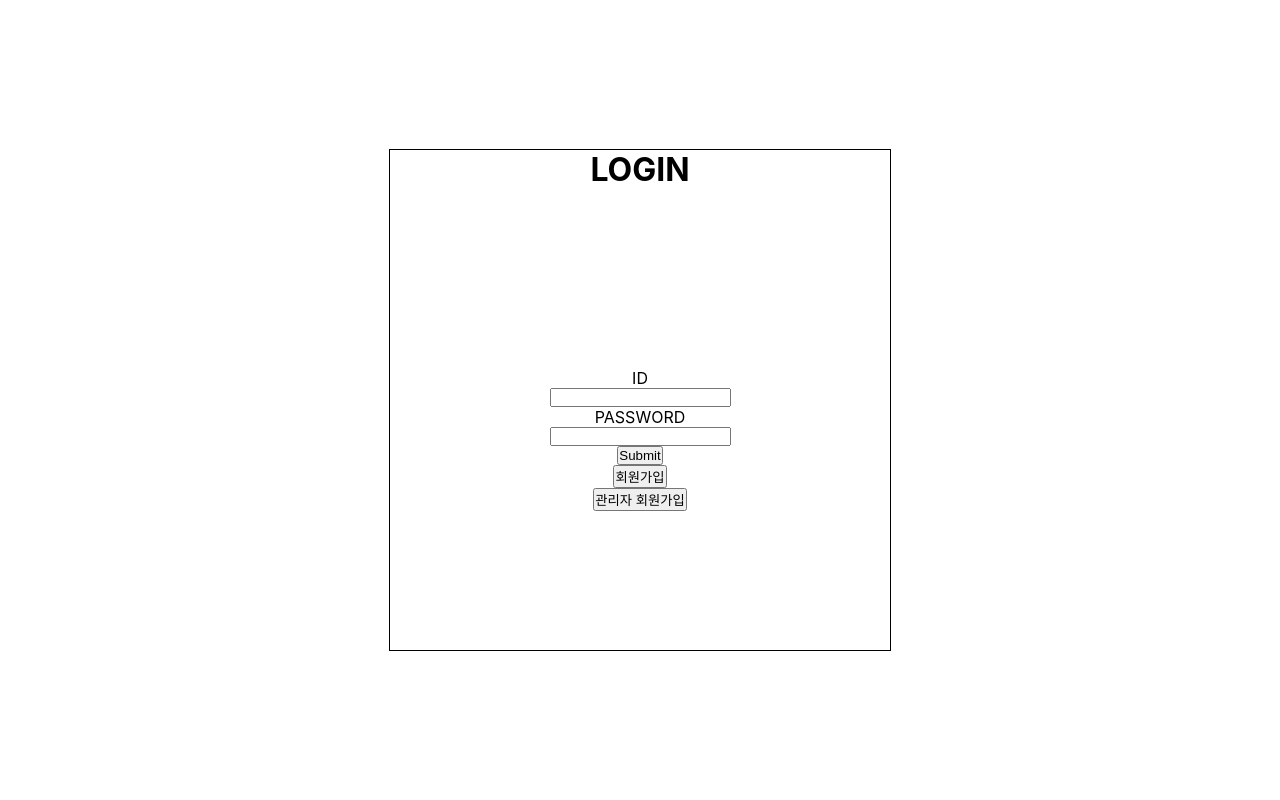
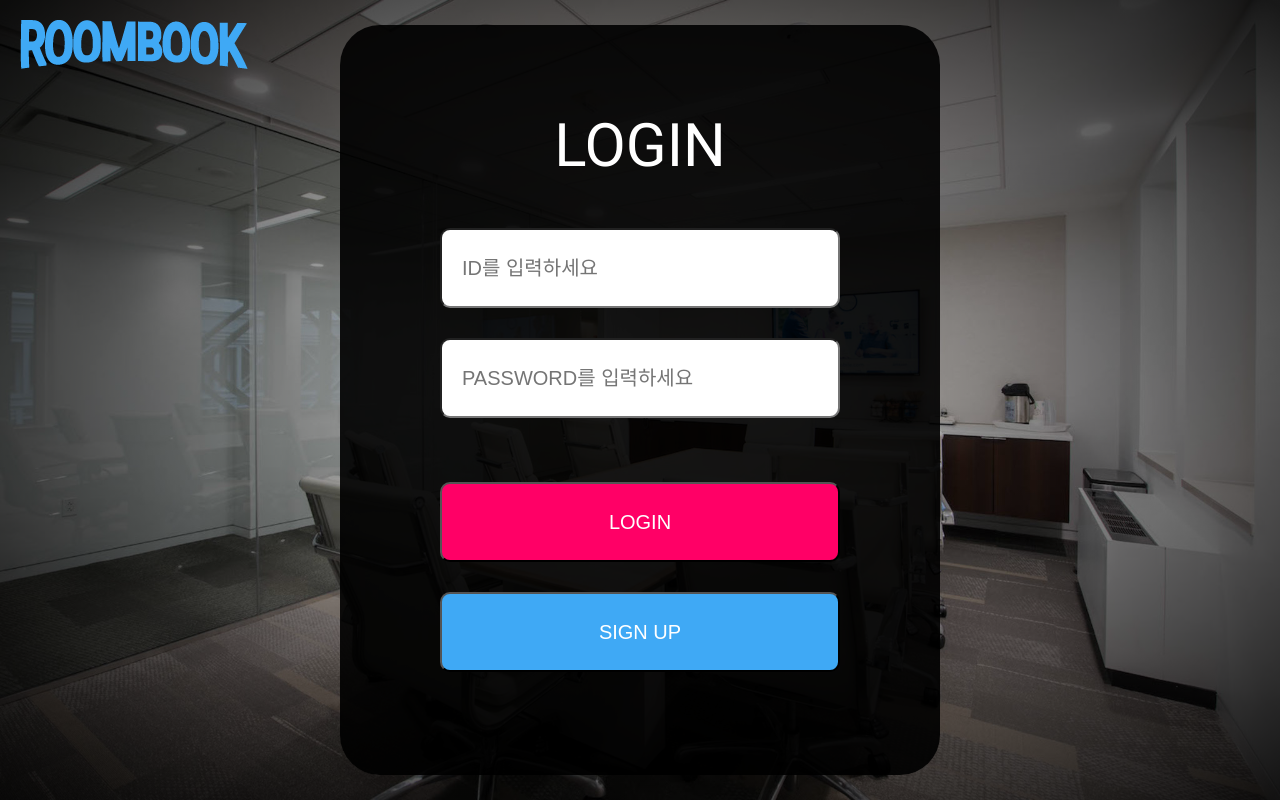
Before and after one commit to Wuyuh-sun/single_project, a React (Create React App) app: page / in a window 1280 px wide. Built offline with nearby package versions, Linux system fonts and the light colour scheme; no server answers.

Commit message:
3rd_1 commit

```diff
--- a/package.json
+++ b/package.json
@@ -3,12 +3,14 @@
   "version": "0.1.0",
   "private": true,
   "dependencies": {
+    "@reduxjs/toolkit": "^1.8.5",
     "@testing-library/jest-dom": "^5.16.5",
     "@testing-library/react": "^13.4.0",
     "@testing-library/user-event": "^13.5.0",
     "axios": "^1.0.0",
     "react": "^18.2.0",
     "react-dom": "^18.2.0",
+    "react-redux": "^8.0.4",
     "react-router-dom": "^6.4.2",
     "react-scripts": "5.0.1",
     "web-vitals": "^2.1.4"
--- /dev/null
+++ b/src/components/Main/Background.js
@@ -0,0 +1,15 @@
+import { Link } from "react-router-dom";
+import style from "../../styles/Main/background.module.css";
+
+export default function Background() {
+  return (
+    <>
+      <div className={style.wrap}>
+        <Link to="/">
+          <div className={style.logo}></div>
+        </Link>
+        <div className={style.wrap_effect}></div>
+      </div>
+    </>
+  );
+}
--- /dev/null
+++ b/src/components/Main/LoginBox.js
@@ -0,0 +1,57 @@
+import { useRef } from "react";
+import { Link } from "react-router-dom";
+import style from "../../styles/Main/login.module.css";
+
+export default function Login() {
+  const id = useRef();
+  const password = useRef();
+  return (
+    <>
+      <div className={style.wrap}>
+        <div className={style.wrap_center}>
+          <h1>LOGIN</h1>
+          <form className={style.loginForm}>
+            <div className={style.formBox1}>
+              <input
+                ref={id}
+                type="text"
+                id="ID"
+                name="ID"
+                placeholder="ID를 입력하세요"
+              />
+              <input
+                ref={password}
+                type="password"
+                id="PASSWORD"
+                name="PASSWORD"
+                placeholder="PASSWORD를 입력하세요"
+              />
+            </div>
+            <div className={style.formBox2}>
+              <input
+                type="submit"
+                value="LOGIN"
+
+                onClick={(e) => {
+                  e.preventDefault();
+                  // console.log("id:" + id.current.value + " & password:" + password.current.value)
+                  if (!id.current.value) {
+                    alert("id를 입력하세요");
+                  } else {
+                    if (!password.current.value) {
+                      alert("password를 입력하세요");
+                    } else {
+                    }
+                  }
+                }}
+              />
+              <Link to="/signup">
+                <button>SIGN UP</button>
+              </Link>
+            </div>
+          </form>
+        </div>
+      </div>
+    </>
+  );
+}
--- a/src/routes/Main.js
+++ b/src/routes/Main.js
@@ -1,8 +1,14 @@
-import style from "../styles/Main/main.module.css";
-import { Link } from "react-router-dom";
-import { useEffect, useRef } from "react";
+import { useEffect} from "react";
 import axios from "axios";
+import Background from "../components/Main/Background";
+import Login from "../components/Main/LoginBox";
+import { useSelector, useDispatch } from "react-redux";
+import { loginState } from "../store/modules/loginSlice";
+
 export default function Main() {
+  const loginState = useSelector((state) => state.login.value);
+  const dispatch = useDispatch();
+
   useEffect(() => {
     axios
       .get("http://localhost:4000/api/test")
@@ -16,42 +22,10 @@ export default function Main() {
       .catch();
   }, []);
 
-  const id = useRef();
-  const password = useRef();
-
   return (
     <>
-      <div className={style.wrap}>
-        <h1>LOGIN</h1>
-        <form className={style.loginForm}>
-          <label htmlFor="ID">ID</label>
-          <input ref={id} type="text" id="ID" name="ID" />
-          <label htmlFor="PASSWORD">PASSWORD</label>
-          <input ref={password} type="password" id="PASSWORD" name="PASSWORD" />
-          <input
-            type="submit"
-            onClick={(e) => {
-              e.preventDefault();
-              // console.log("id:" + id.current.value + " & password:" + password.current.value)
-              if (!id.current.value) {
-                alert("id를 입력하세요");
-              } else {
-                if(!password.current.value){
-                  alert("password를 입력하세요")
-                } else{
-
-                }
-              }
-            }}
-          />
-          <Link to="/signup">
-            <button>회원가입</button>
-          </Link>
-          <Link to="/adminSignup">
-            <button>관리자 회원가입</button>
-          </Link>
-        </form>
-      </div>
+      <Background></Background>
+      <Login></Login>
     </>
   );
 }
--- a/src/routes/SignUp.js
+++ b/src/routes/SignUp.js
@@ -1,8 +1,10 @@
+import Background from "../components/Main/Background";
 import style from "../styles/Main/signup.module.css";
 
 export default function SignUp() {
   return (
     <>
+    <Background/>
       <div className={style.wrap}>
         <h1>SIGNUP</h1>
         <form className={style.loginForm}>
--- /dev/null
+++ b/src/store/modules/loginSlice.js
@@ -0,0 +1,20 @@
+import { createSlice } from "@reduxjs/toolkit";
+
+const initialState = {
+  value: undefined,
+};
+
+export const loginSlice = createSlice({
+  name: "login",
+  initialState,
+  reducers: {
+    loginState:(state, action)=>{
+      state.value = action.payload;
+    }
+  },
+});
+
+// Action creators are generated for each case reducer function
+export const { loginState } = loginSlice.actions;
+
+export default loginSlice.reducer;
--- /dev/null
+++ b/src/store/store.js
@@ -0,0 +1,12 @@
+import { configureStore } from '@reduxjs/toolkit'
+import thunk from "redux-thunk";
+
+import loginReducer from "./modules/loginSlice";
+
+export const store = configureStore({
+  reducer: {
+    login: loginReducer,
+  },
+
+  middleware: [thunk]
+})
--- /dev/null
+++ b/src/styles/Main/background.module.css
@@ -0,0 +1,32 @@
+.wrap{
+  position: fixed;
+  width: 100%;
+  height: 100%;
+  /* background-color: black; */
+  background: url(../../img/meeting_room.png) no-repeat ;
+  background-size: cover;
+  z-index: 0;
+}
+.logo{
+  position: fixed;
+  top: 0;
+  left: 0;
+  width: 228px;
+  height: 49px;
+  /* background-color: black; */
+  background: url(../../img/./1x/logo.png) no-repeat ;
+  margin: 20px 0 0 20px;
+  z-index: 9999;
+}
+.wrap_effect{
+  position: fixed;
+  width: 100%;
+  height: 100%;
+  background: radial-gradient(
+    70% 70% at 50% 50%,
+    rgba(0, 0, 0, 0) 0%,
+    rgb(0, 0, 0, 0.9) 100%
+  );
+  background-blend-mode: normal;
+  z-index: 1;
+}
--- /dev/null
+++ b/src/styles/Main/login.module.css
@@ -0,0 +1,65 @@
+.wrap{
+  /* border: 1px solid black; */
+  background-color: rgba(0, 0, 0, 0.9);
+  width: 600px;
+  height: 750px;
+  position: absolute;
+  top: 50%;
+  left: 50%;
+  transform: translate(-50%,-50%);
+  text-align: center;
+  z-index: 9999;
+  border-radius: 40px;
+}
+.wrap_center{
+  position: absolute;
+  top: 50%;
+  left: 50%;
+  transform: translate(-50%,-50%);
+  width: 400px;
+  height: 580px;
+  /* border: 1px solid white; */
+  color: white;
+}
+.wrap_center h1{
+  font-size: 60px;
+  font-weight: 400;
+  margin-bottom: 30px;
+}
+.loginForm{
+  display: flex;
+  flex-direction: column;
+  justify-content: space-around;
+  align-items: center;
+  height: 508px;
+  z-index: 9999;
+}
+.loginForm input, .loginForm button{
+  width: 400px;
+  height: 80px;
+  border-radius: 10px;
+  margin-bottom: 30px;
+}
+.formBox1 input{
+  font-size: 20px;
+  padding: 20px;
+  box-sizing: border-box;
+}
+.formBox1 input#ID{
+
+}
+.formBox1 input#PASSWORD{
+
+}
+.formBox2 input{
+  background-color: #FF0066;
+  cursor: pointer;
+  font-size: 20px;
+  color: white;
+}
+.formBox2 button{
+  background-color: #3FA9F5;
+  cursor: pointer;
+  font-size: 20px;
+  color: white;
+}
--- a/src/styles/Main/main.module.css
+++ /dev/null
@@ -1,17 +0,0 @@
-.wrap{
-  border: 1px solid black;
-  width: 500px;
-  height: 500px;
-  position: absolute;
-  top: 50%;
-  left: 50%;
-  transform: translate(-50%,-50%);
-  text-align: center;
-}
-.loginForm{
-  display: flex;
-  flex-direction: column;
-  justify-content: center;
-  align-items: center;
-  height: 100%;
-}
--- a/src/styles/index.css
+++ b/src/styles/index.css
@@ -1,13 +1,16 @@
-*{
+@import url('https://fonts.googleapis.com/css2?family=Roboto:wght@100;300;400;500;700;900&display=swap');
+
+* {
   margin: 0;
   padding: 0;
 }
 
 body {
   margin: 0;
-  font-family: -apple-system, BlinkMacSystemFont, 'Segoe UI', 'Roboto', 'Oxygen',
+  /* font-family: -apple-system, BlinkMacSystemFont, 'Segoe UI', 'Roboto', 'Oxygen',
     'Ubuntu', 'Cantarell', 'Fira Sans', 'Droid Sans', 'Helvetica Neue',
-    sans-serif;
+    sans-serif; */
+  font-family: 'Roboto', sans-serif;
   -webkit-font-smoothing: antialiased;
   -moz-osx-font-smoothing: grayscale;
 }
```
Also changed, not shown: src/index.js (+9 -6 lines), 1 other file (tests, documents, lock files or other folders).
